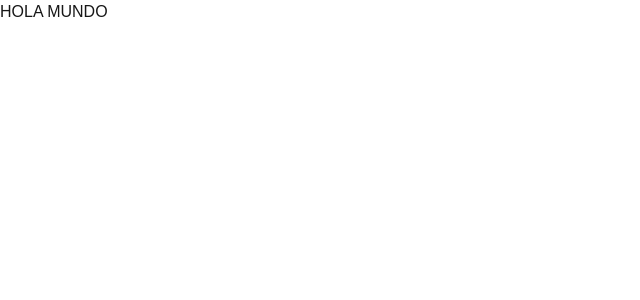
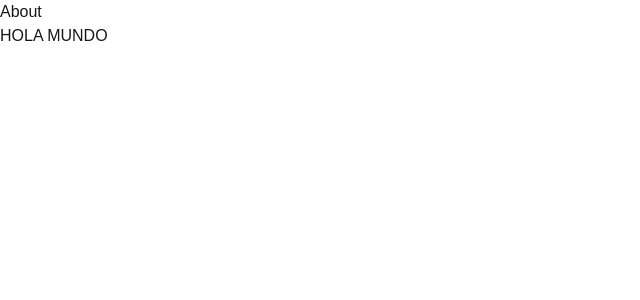
Before and after one commit to lamaro/maimo-prog3-2025-tp4-ecommerce, a Next.js app: page / in a window 1280 px wide. Shown: the top 300 px of the page, without its empty margins (0-640 px from the left). Built offline with nearby package versions, Linux system fonts and the light colour scheme.

Commit message:
added navbar

```diff
--- a/src/app/page.js
+++ b/src/app/page.js
@@ -2,6 +2,13 @@ import Image from "next/image";
 
 export default function Home() {
   return (
-    <div>HOLA MUNDO</div>
+    <>
+      <nav>
+        <ul>
+          <li>About</li>
+        </ul>
+      </nav>
+      <div>HOLA MUNDO</div>
+    </>
   );
 }
```
